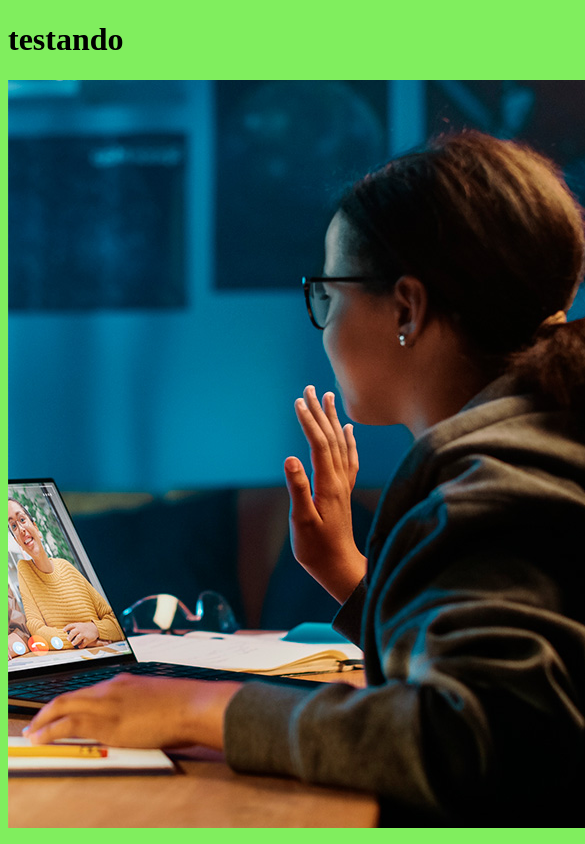
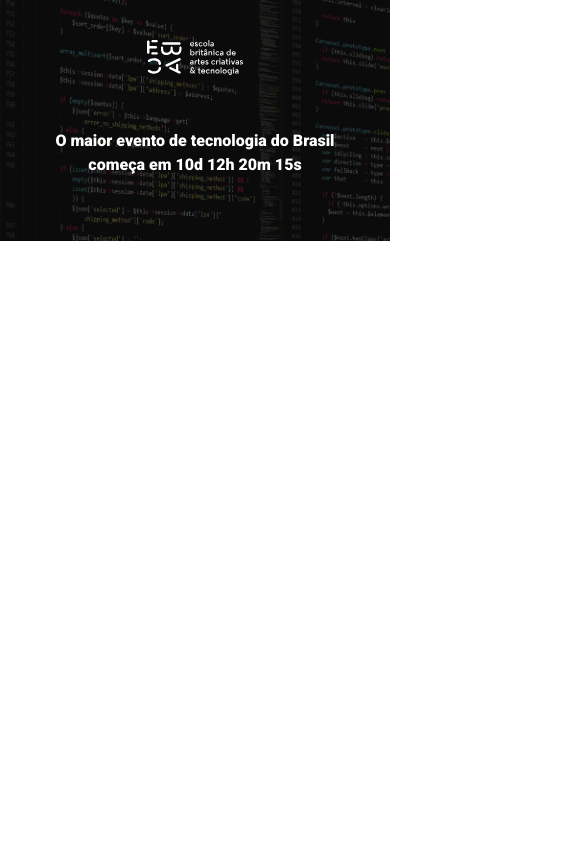
Before and after one commit to albanogabriel/22-TechTalks-Event, a website built with Parcel: page src/index.html in a window 390 px wide. Shown: the top 844 px of the page, 585 px wide, since content can reach past the window. Built offline with nearby package versions, Linux system fonts and the light colour scheme.

Commit message:
criando o hero

```diff
--- a/src/index.html
+++ b/src/index.html
@@ -4,13 +4,25 @@
     <meta charset="UTF-8">
     <meta http-equiv="X-UA-Compatible" content="IE=edge">
     <meta name="viewport" content="width=device-width, initial-scale=1.0">
-    <title>Document</title>
+    <title>TECH TALKS</title>
+    <!-- SCSS STYLES-->
     <link rel="stylesheet" href="styles/main.scss">
+    <!-- FONTS -->
+    <link rel="preconnect" href="https://fonts.googleapis.com">
+    <link rel="preconnect" href="https://fonts.gstatic.com" crossorigin>
+    <link href="https://fonts.googleapis.com/css2?family=Roboto:wght@400;700;900&display=swap" rel="stylesheet">
 
 </head>
 <body>
-    <h1>testando</h1>
-    <img src="/src/images/backend.png" alt="">
+    <header class="hero">
+        <div class="container">
+            <img class="hero__logo" src="./images/ebac_logo.svg" alt="EBAC Logo">
+            <p class="hero__text">
+                O maior evento de tecnologia do Brasil começa em 10d 12h 20m 15s
+            </p>
+        </div>
+
+    </header>
 
     <script src="scripts/main.js"></script>
 </body>
--- /dev/null
+++ b/src/styles/_hero.scss
@@ -0,0 +1,61 @@
+.hero {
+    padding-top: 64px;
+    padding-bottom: 100px;
+    background-image: url(../images/fundo.png);
+    background-repeat: no-repeat;
+    background-size: cover;
+    position: relative;
+
+    .container {
+        position: relative;
+    }
+
+    &::before { //overlay black opacity
+        content: ''; //necessita de um content
+        position: absolute;
+        top: 0;
+        left: 0;
+        width: 100%;
+        height: 100%;
+        background: rgba(0,0,0, 0.3);
+        box-shadow: inset 120px 100px 250px #000000, inset -120px 100px 250px #000000;
+    }
+
+    &__logo {
+        display: block;
+        margin: 0 auto; //Para funcionar precis estar com o display: block
+        height: 60px;
+    }
+
+    &__text {
+        margin-top: 64px;
+        margin-bottom: 64px;
+        font-size: 40px;
+        line-height: 56px;
+        color: white;
+        font-weight: 800;
+        text-align: center;
+    }
+
+
+    @media (max-width: 640px) {
+        padding: 40px 0;
+
+        &::before { //overlay black opacity
+            background: rgba(0,0,0, 0.6);
+            box-shadow: none;
+        }
+
+        &__logo {
+            height: 35px;
+        }
+
+        &__text {
+            font-size: 16px;
+            line-height: 24px;
+            margin: 24px 0;
+            padding: 30px 30px 0px 30px;
+        }
+    }
+
+}
--- a/src/styles/main.scss
+++ b/src/styles/main.scss
@@ -1,3 +1,22 @@
-body {
-    background-color: rgb(128, 238, 94);
+@use 'hero';
+
+*{
+    margin: 0;
+    padding: 0;
+    box-sizing: border-box;
+    font-family: Roboto, sans-serif;
+    color: #fff;
 }
+
+.container {
+    max-width: 960px;
+    width: 100%;
+    margin: 0 auto;
+
+    @media (max-width: 640px) {
+        max-width: 80%;
+    }
+    @media (max-width: 1024px) {
+        max-width: 90%;
+    }
+}
```
